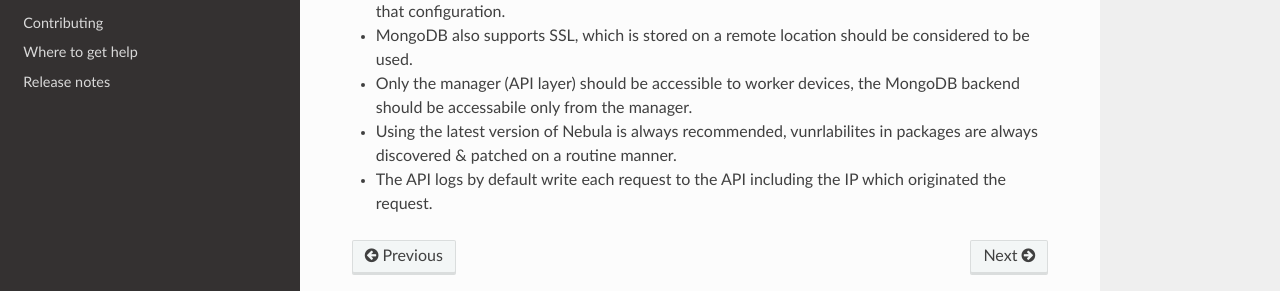
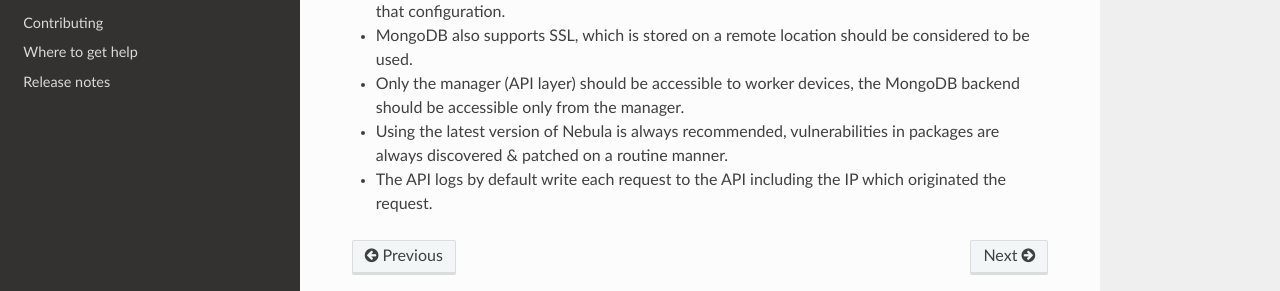
Before and after one commit to nebula-orchestrator/docs, an MkDocs documentation site: the page built from docs/best-practice.md, in a window 1280 px wide and 1073 px high. Shown: the part 704-995 px from the top of the window. Built offline with MkDocs 1.6.1, drawn with Linux system fonts in a browser that asks for light colours; nearby versions of some CDN libraries; old or Windows-style settings are respelled for this version of MkDocs.

Commit message:
typos fix

```diff
--- a/docs/best-practice.md
+++ b/docs/best-practice.md
@@ -18,6 +18,6 @@ In production environments it's important to keep the following in mind in order
 * Strong passwords (8+ chars made of combination of upper case, lower case, numbers & special characters) should be used in the API layer & MongoDB.
 * The manager support HTTPS stripping on the LB layer in front of it, it's recommended to use that configuration.
 * MongoDB also supports SSL, which is stored on a remote location should be considered to be used.
-* Only the manager (API layer) should be accessible to worker devices, the MongoDB backend should be accessabile only from the manager.
-* Using the latest version of Nebula is always recommended, vunrlabilites in packages are always discovered & patched on a routine manner.
+* Only the manager (API layer) should be accessible to worker devices, the MongoDB backend should be accessible only from the manager.
+* Using the latest version of Nebula is always recommended, vulnerabilities in packages are always discovered & patched on a routine manner.
 * The API logs by default write each request to the API including the IP which originated the request.
```
